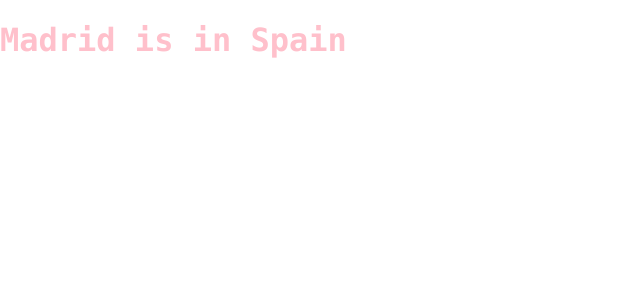
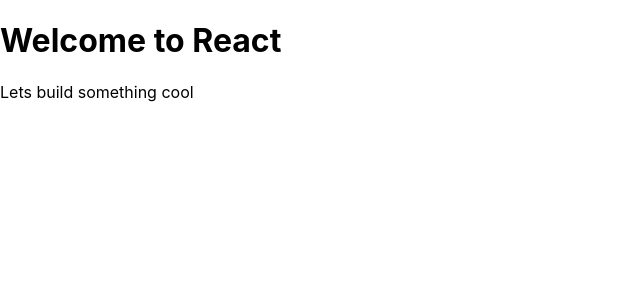
Before and after one commit to jgilday01/reveiw-hello-world-li, a React (Create React App) app: page / in a window 1280 px wide. Shown: the top 300 px of the page, without its empty margins (0-640 px from the left). Built offline with nearby package versions, Linux system fonts and the light colour scheme.

Commit message:
function

```diff
--- a/src/index.js
+++ b/src/index.js
@@ -2,12 +2,16 @@
 import ReactDOM from 'react-dom';
 import './index.css';
 
-let city = {
-  name: "Madrid",
-  country: "Spain"
-};
+function Hello() {
+  return (
+    <div>
+      <h1>Welcome to React</h1>
+      <p>Lets build something cool</p>
+    </div>
+  )
+}
+
 
 ReactDOM.render(
-  <h1 id="heading" className="cool-text">{city.name} is in {city.country}</h1>,
-  document.getElementById('root')
+  <Hello />, document.getElementById('root')
 );
```
Also changed, not shown: 1 other file (tests, documents, lock files or other folders).
